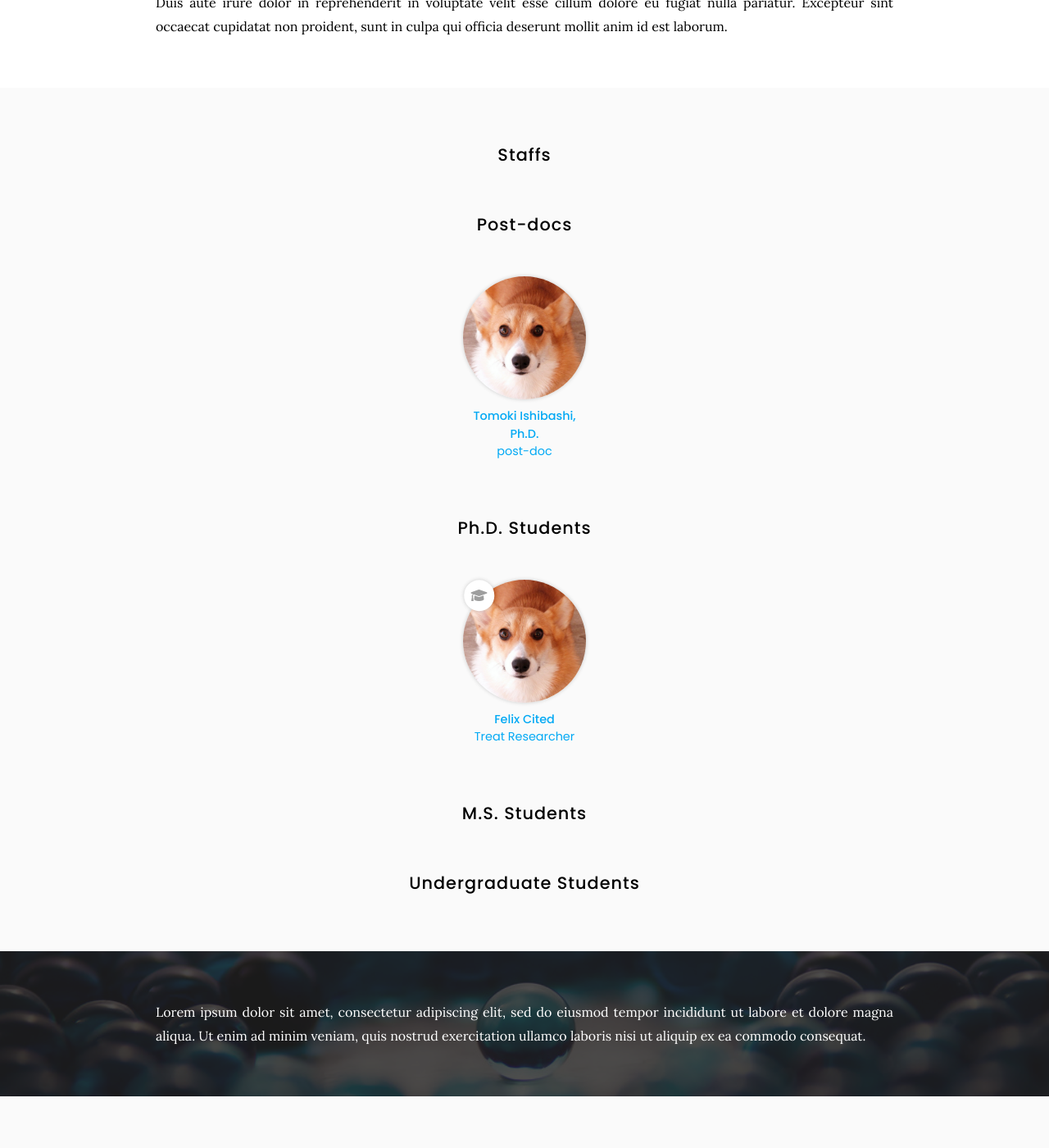
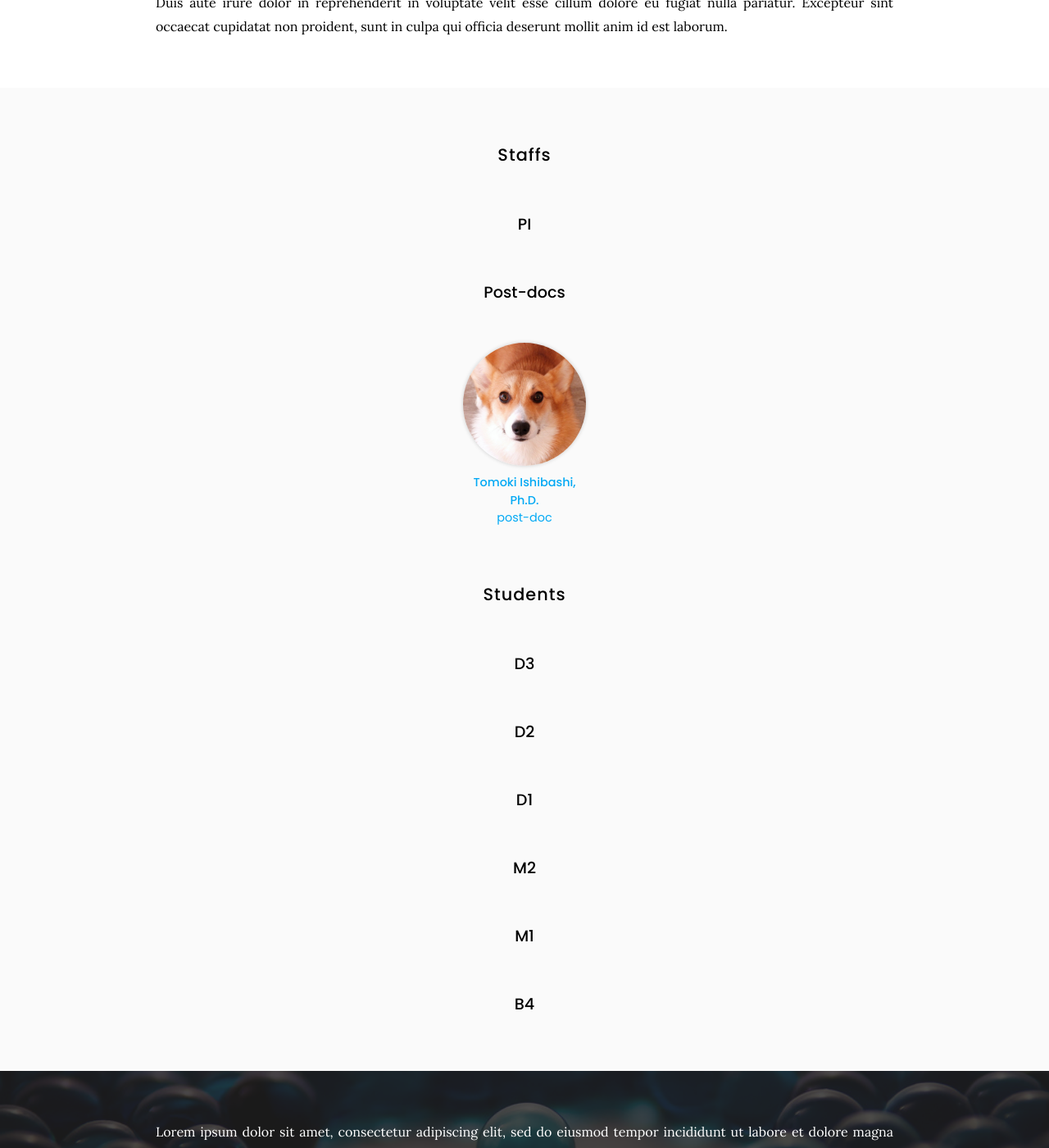
Before and after one commit to ishibaki/ishibashi-lab.github.io, a Jekyll site: the page built from team/index.md, in a window 1280 px wide and 1400 px high, scrolled down 325 px. Shown: the whole window at 82% size. Built offline with Jekyll 4.4.1, drawn with Linux system fonts in a browser that asks for light colours.

Commit message:
Update index.md

```diff
--- a/team/index.md
+++ b/team/index.md
@@ -16,14 +16,16 @@ Excepteur sint occaecat cupidatat non proident, sunt in culpa qui officia deseru
 
 ## Staffs
 
+### PI
+
 {%
   include list.html
   data="members"
   component="portrait"
-  filters="role: pi, prof, asoc-prof, assis-prof"
+  filters="role: pi"
 %}
 
-## Post-docs
+### Post-docs
 
 {%
   include list.html
@@ -32,31 +34,60 @@ Excepteur sint occaecat cupidatat non proident, sunt in culpa qui officia deseru
   filters="role: post-doc"
 %}
 
-## Ph.D. Students
+## Students
+
+### D3
 
 {%
   include list.html
   data="members"
   component="portrait"
-  filters="role: phd"
+  filters="role: d3"
 %}
 
-## M.S. Students
+### D2
 
 {%
   include list.html
   data="members"
   component="portrait"
-  filters="role: ms"
+  filters="role: d2"
 %}
 
-## Undergraduate Students
+### D1
 
 {%
   include list.html
   data="members"
   component="portrait"
-  filters="role: bs"
+  filters="role: d1"
+%}
+
+### M2
+
+{%
+  include list.html
+  data="members"
+  component="portrait"
+  filters="role: m2"
+%}
+
+### M1
+
+{%
+  include list.html
+  data="members"
+  component="portrait"
+  filters="role: m1"
+%}
+
+### B4
+
+{%
+  include list.html
+  data="members"
+  component="portrait"
+  filters="role: b4"
 %}
 {:.center}
 
```
